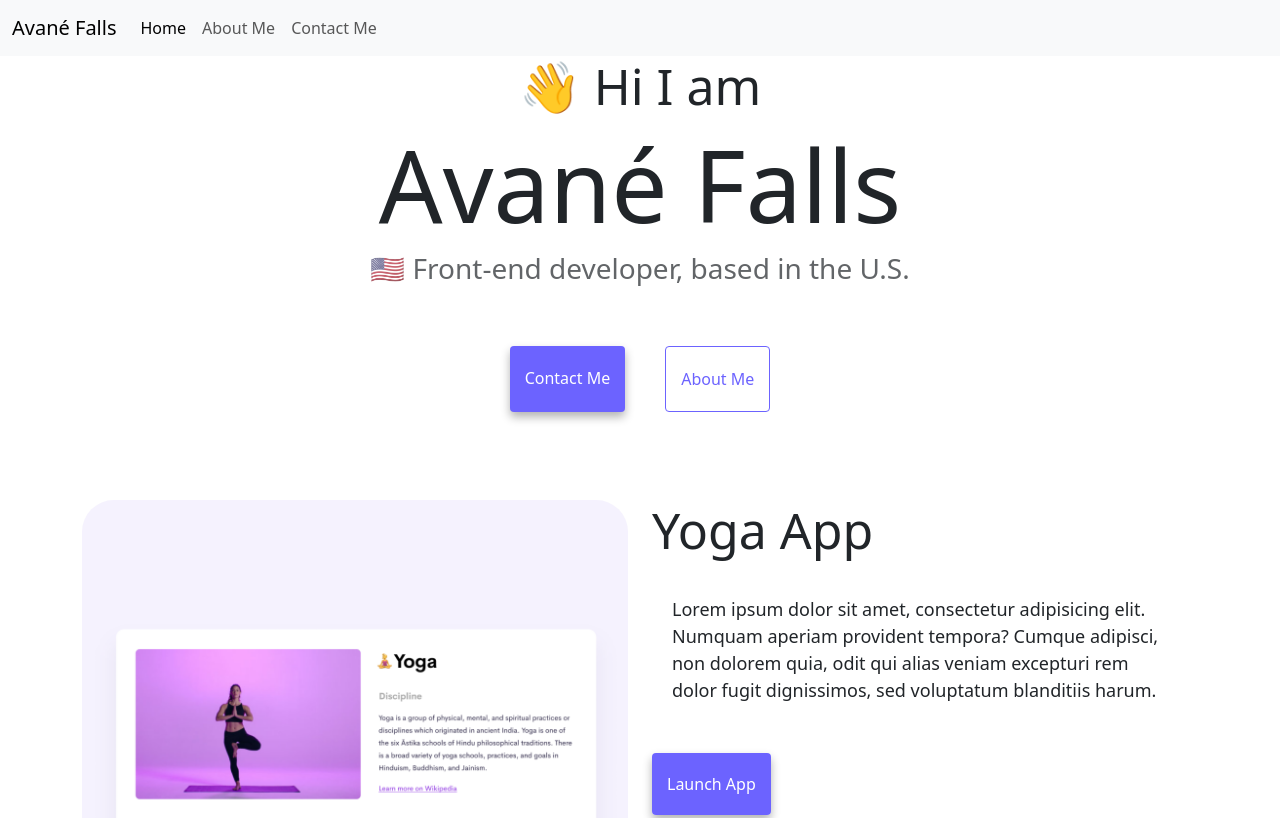
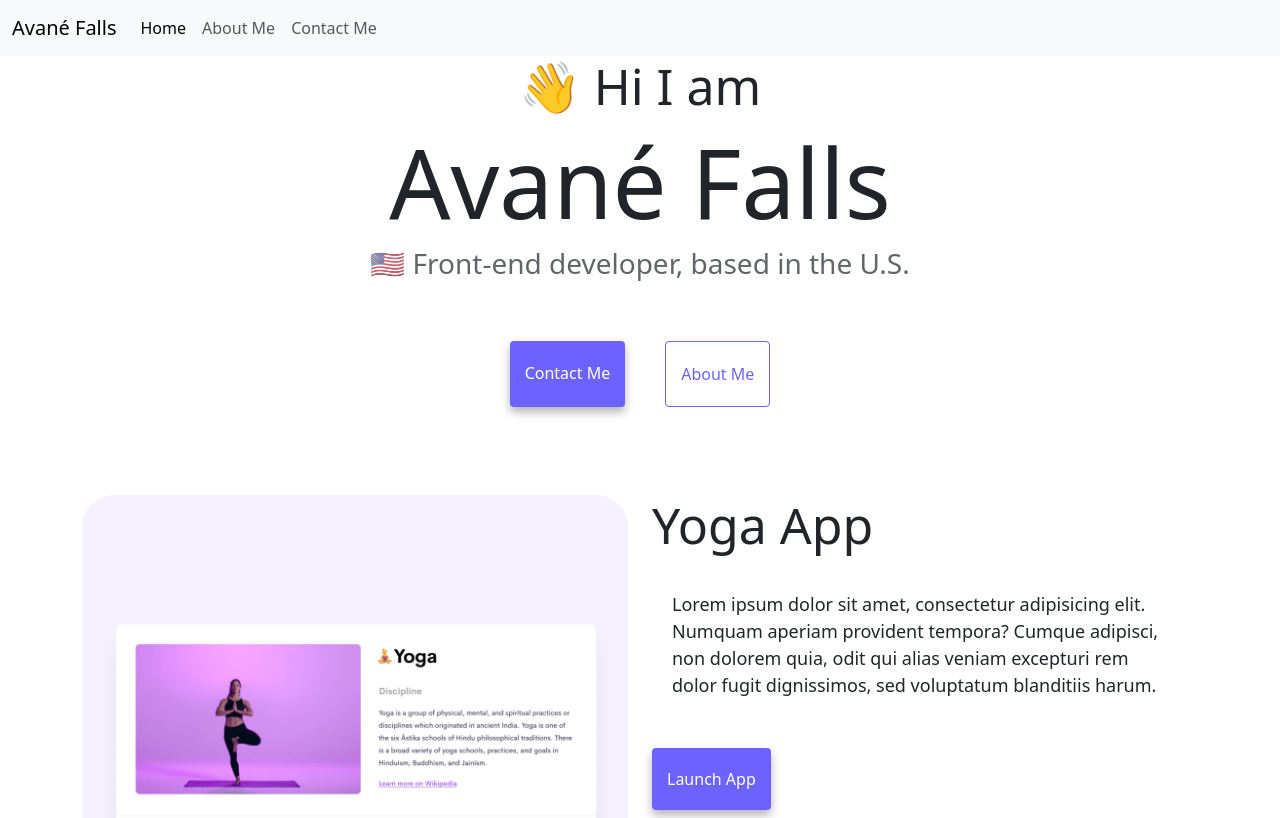
Before and after one commit to Raynecloudss/workspace, a website: page index.html in a window 1280 px wide. Shown: the top 818 px of the page. Drawn offline with nearby package versions, Linux system fonts and the light colour scheme.

Commit message:
Font size change

```diff
--- a/style.css
+++ b/style.css
@@ -15,7 +15,7 @@ h3 {
 }
 
 h1 {
-  font-size: 100px !important;
+  font-size: 96px !important;
   font-weight: 500px;
 }
 
```
